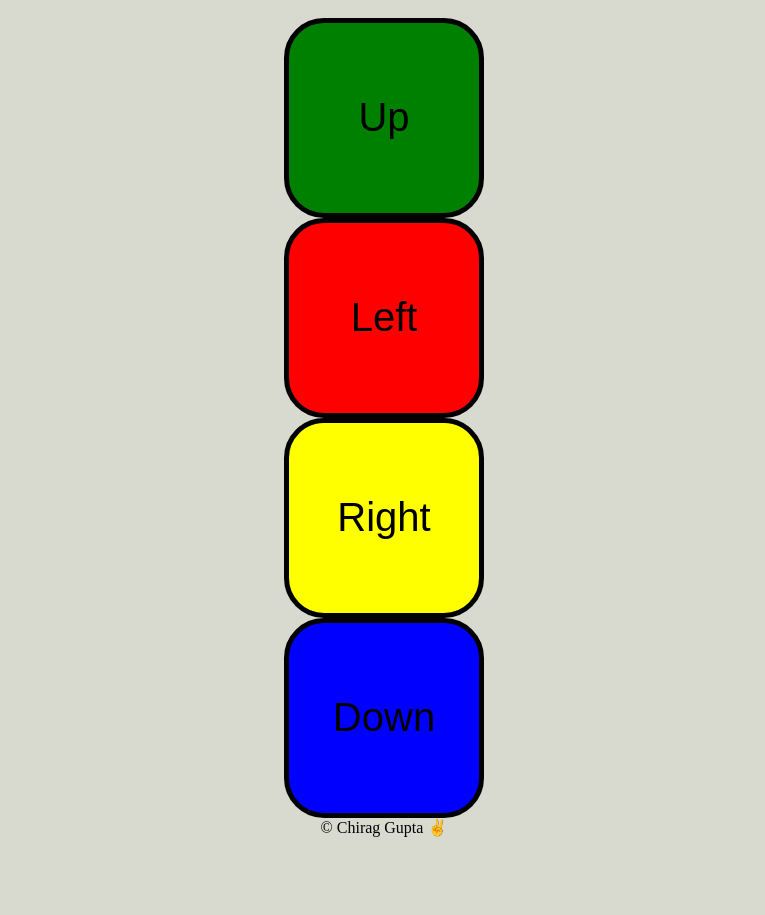
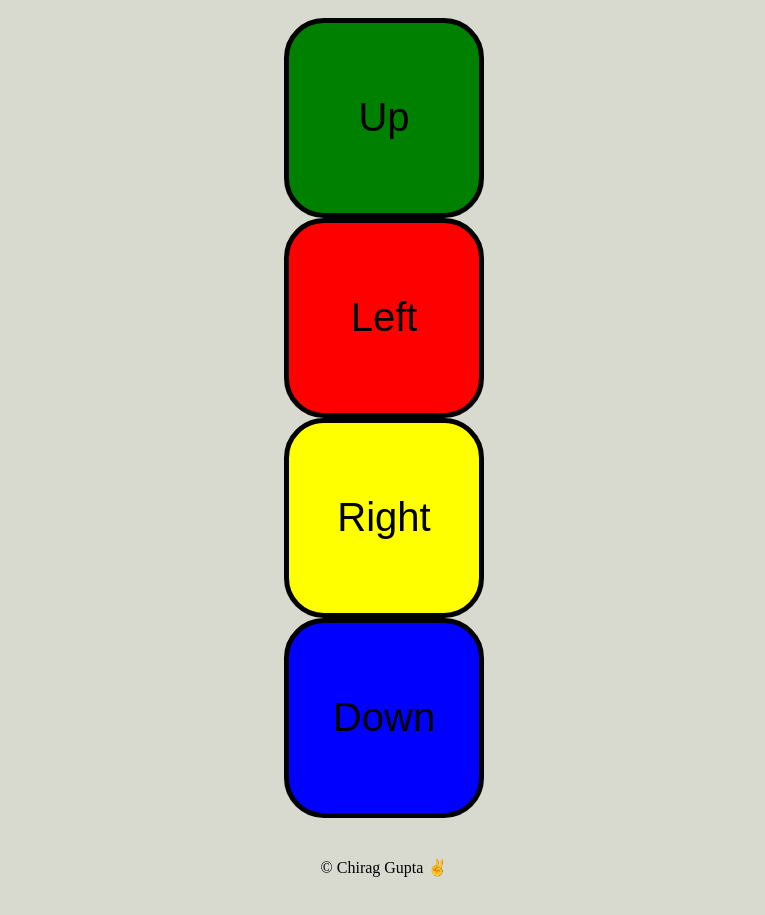
Before and after one commit to ChiragGupta-7410/Simon_Game, a plain HTML site: page index.html in a window 1280 px wide. Shown: the part 83-998 px from the top of the page, without its empty margins (256-1021 px from the left). Before the commit the page ends 928 px from the top, so only its background shows below. Drawn offline with nearby package versions, Linux system fonts and the light colour scheme.

Commit message:
Update style.css

```diff
--- a/style.css
+++ b/style.css
@@ -50,3 +50,7 @@ body {
   box-shadow: 0 3px 4px 0 #DBEDF3;
   opacity: 0.5;
 }
+
+footer {
+  padding: 40px;
+}
```
